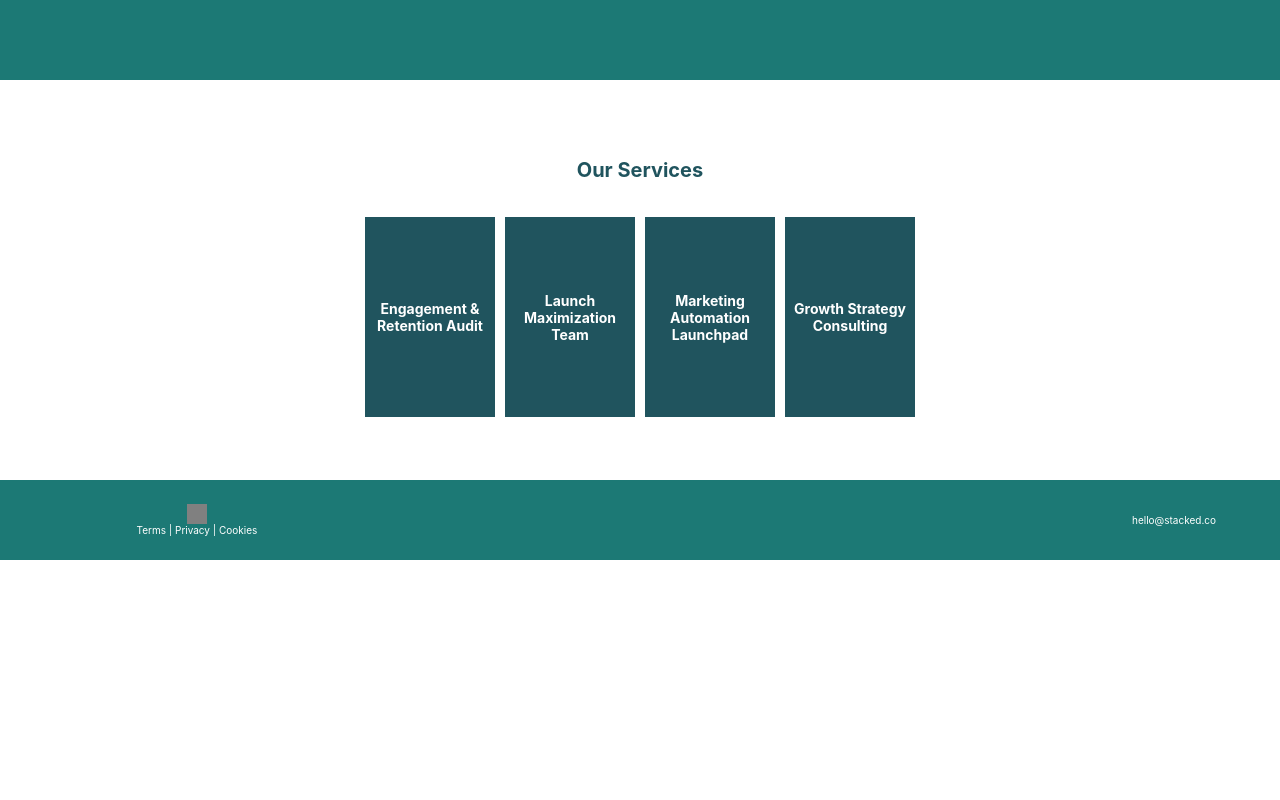
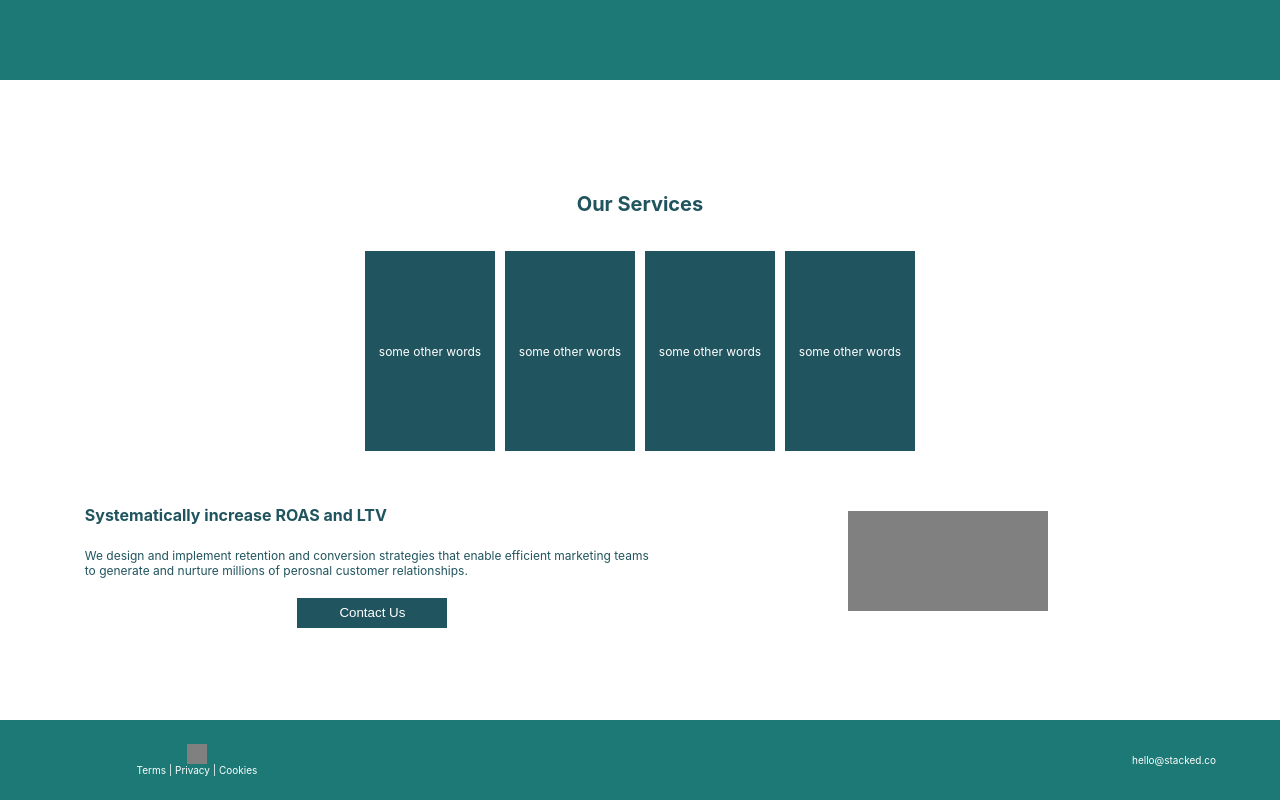
Before and after one commit to annacarey/stacked-co, a React (Create React App) app: page / in a window 1280 px wide. Shown: the part 840-1640 px from the top of the page. Before the commit the page ends 1400 px from the top, so only its background shows below. Built offline with nearby package versions, Linux system fonts and the light colour scheme.

Commit message:
added hover effect for cards

```diff
--- /dev/null
+++ b/src/components/Card.tsx
@@ -0,0 +1,48 @@
+import React, { useState } from 'react';
+import styled from 'styled-components';
+
+type CardProps = {
+  title: string;
+  paragraph: string;
+};
+
+const Card = ({ title, paragraph }: CardProps) => {
+
+  const [hover, setHover] = useState(false);
+
+  const handleHover = () => {
+    setHover(!hover);
+  };
+  return (
+    <CardWrapper onMouseEnter={handleHover} onMouseLeave={handleHover}>
+      {hover && <Title>{title} </Title>}
+      {!hover && <P>{paragraph} </P>}
+    </CardWrapper>
+  );
+};
+
+export default Card;
+
+const CardWrapper = styled.div`
+  width: 130px;
+  height: 200px;
+  background-color: #20545e;
+  justify-content: center;
+  align-items: center;
+  display: flex;
+  flex-direction: column;
+  margin: 5px;
+`;
+
+const Title = styled.h1`
+  font-size: 14px;
+  color: white;
+  margin: 0px;
+  text-align: center;
+`;
+
+const P = styled.p`
+  font-size: 12px;
+  color: white;
+  margin: 0px;
+`;
--- a/src/components/Services.tsx
+++ b/src/components/Services.tsx
@@ -1,30 +1,37 @@
 import React from 'react';
 import styled from 'styled-components';
+import Card from './Card';
 
 const Services: React.FC = () => {
   return (
     <Wrapper>
       <Headline>Our Services</Headline>
       <CardWrapper>
-        <Card>
-          <Text>Engagement &</Text>
-          <Text>Retention Audit</Text>
-        </Card>
-        <Card>
-          <Text>Launch</Text>
-          <Text>Maximization</Text>
-          <Text>Team</Text>
-        </Card>
-        <Card>
-          <Text>Marketing</Text>
-          <Text>Automation</Text>
-          <Text>Launchpad</Text>
-        </Card>
-        <Card>
-          <Text>Growth Strategy</Text>
-          <Text>Consulting</Text>
-        </Card>
+        <Card
+          paragraph="some other words"
+          title="Engagement & Retention Audit"
+        />
+        <Card paragraph="some other words" title="Launch Maximization Team" />
+        <Card
+          paragraph="some other words"
+          title="Marketing Automation Launchpad"
+        />
+        <Card paragraph="some other words" title="Growth Strategy Consulting" />
       </CardWrapper>
+      <BottomWrapper>
+        <LeftWrapper>
+          <H>Systematically increase ROAS and LTV</H>
+          <P>
+            We design and implement retention and conversion strategies that
+            enable efficient marketing teams to generate and nurture millions of
+            perosnal customer relationships.
+          </P>
+          <Button>Contact Us</Button>
+        </LeftWrapper>
+        <RightWrapper>
+          <ImagePlaceholder />
+        </RightWrapper>
+      </BottomWrapper>
     </Wrapper>
   );
 };
@@ -33,7 +40,7 @@ export default Services;
 
 const Wrapper = styled.div`
   width: 100%;
-  height: 50vh;
+  height: 80vh;
   display: flex;
   justify-content: center;
   flex-direction: column;
@@ -45,15 +52,24 @@ const CardWrapper = styled.div`
   justify-content: space-around;
 `;
 
-const Card = styled.div`
-  width: 130px;
-  height: 200px;
-  background-color: #20545e;
+const LeftWrapper = styled.div`
+  display: flex;
+  flex-direction: column;
+  justify-content: center;
+  width: 50%;
+  margin-left: 40px;
+`;
+
+const RightWrapper = styled.div`
+  width: 50%;
+  display: flex;
   justify-content: center;
   align-items: center;
+`;
+
+const BottomWrapper = styled.div`
+  margin-top: 3%;
   display: flex;
-  flex-direction: column;
-  margin: 5px;
 `;
 
 const Headline = styled.h1`
@@ -65,9 +81,29 @@ const Headline = styled.h1`
   color: 20545e;
 `;
 
-const Text = styled.h1`
-  font-size: 14px;
+const H = styled.h1`
+  font-size: 16px;
+  color: #20545e;
+`;
+
+const P = styled.p`
+  font-size: 12px;
+  color: #20545e;
+  margin-bottom: 0px;
+`;
+
+const ImagePlaceholder = styled.div`
+  width: 200px;
+  height: 100px;
+  background-color: grey;
+`;
+
+const Button = styled.button`
+  background-color: #20545e;
+  border: none;
   color: white;
-  margin: 0px;
-  text-align: center;
+  width: 150px;
+  height: 30px;
+  align-self: center;
+  margin-top: 20px;
 `;
```
